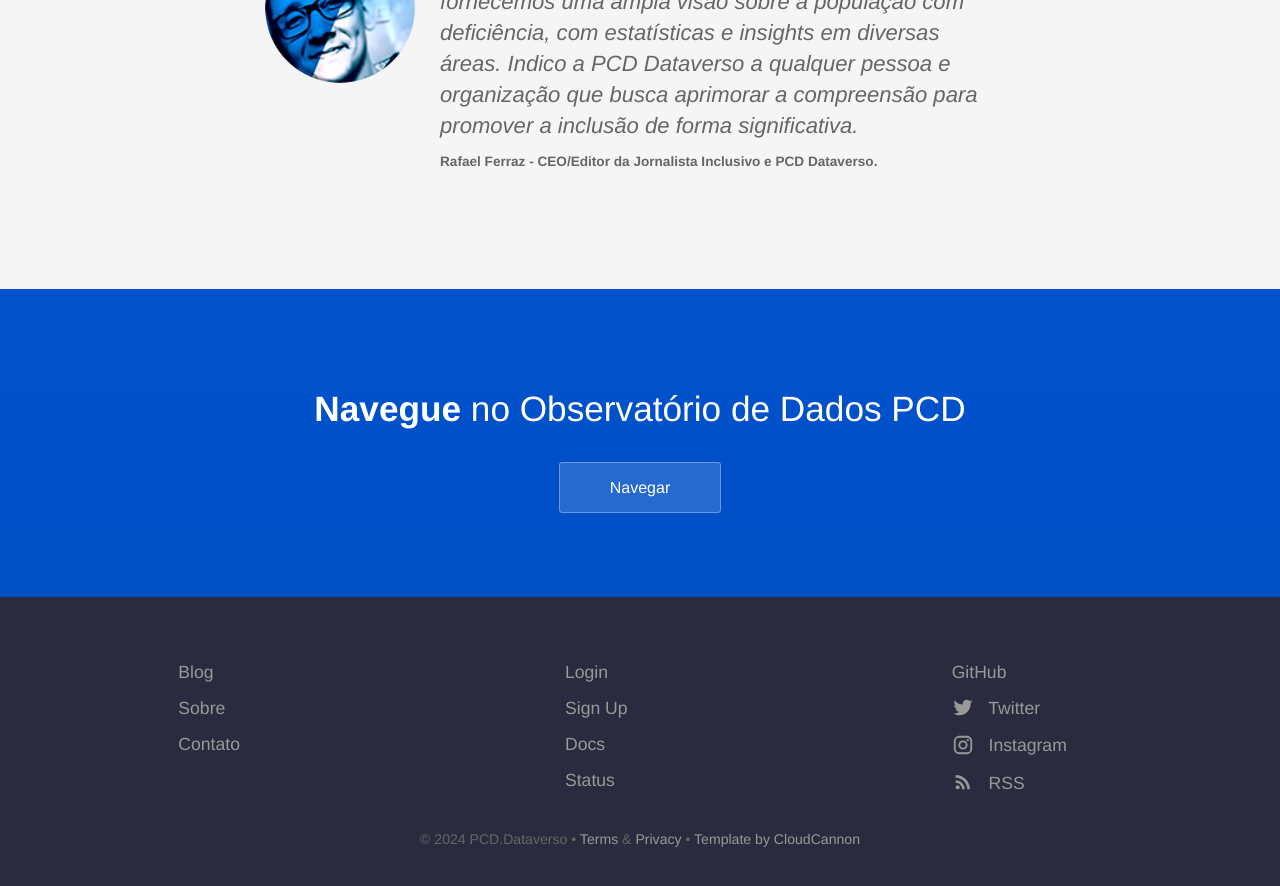
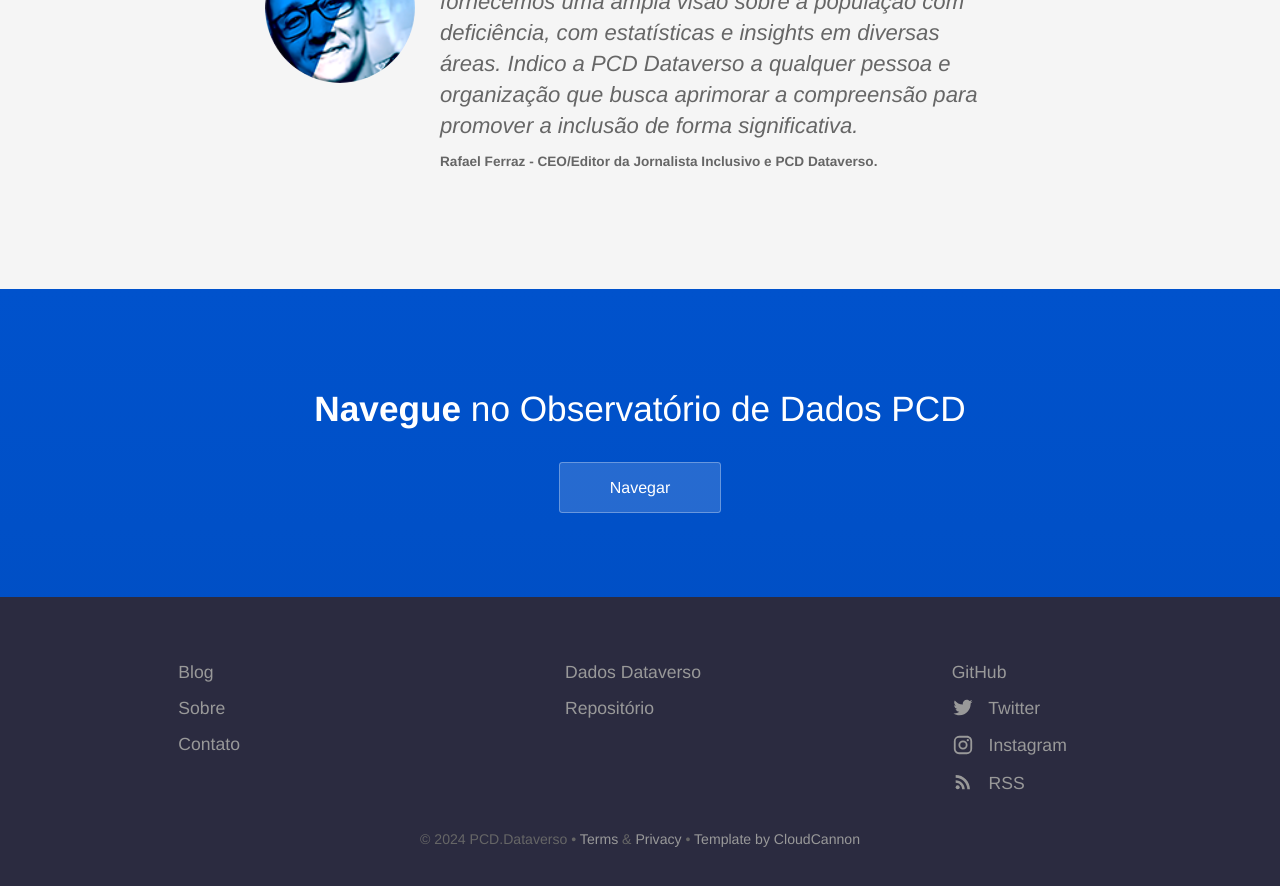
Before and after one commit to jornalistainclusivo/pcd.dataverso.org, a Jekyll site: the page built from index.html, in a window 1280 px wide and 900 px high, scrolled down 2598 px. Shown: the top 886 px of the window. Built offline with Jekyll 4.4.1, drawn with Linux system fonts in a browser that asks for light colours.

Commit message:
links de acesso footer

```diff
--- a/_data/footer.yml
+++ b/_data/footer.yml
@@ -6,17 +6,11 @@
   - name: Contato
     link: /contact/
 - links:
-  - name: Login
-    link: /
+  - name: Dados Dataverso
+    link: https://dados.dataverso.org/
     new_window: true
-  - name: Sign Up
-    link: /
-    new_window: true
-  - name: Docs
-    link: /
-    new_window: true
-  - name: Status
-    link: /
+  - name: Repositório
+    link: https://dados.dataverso.org/pcd/
     new_window: true
 - links:
   - name: GitHub
```
